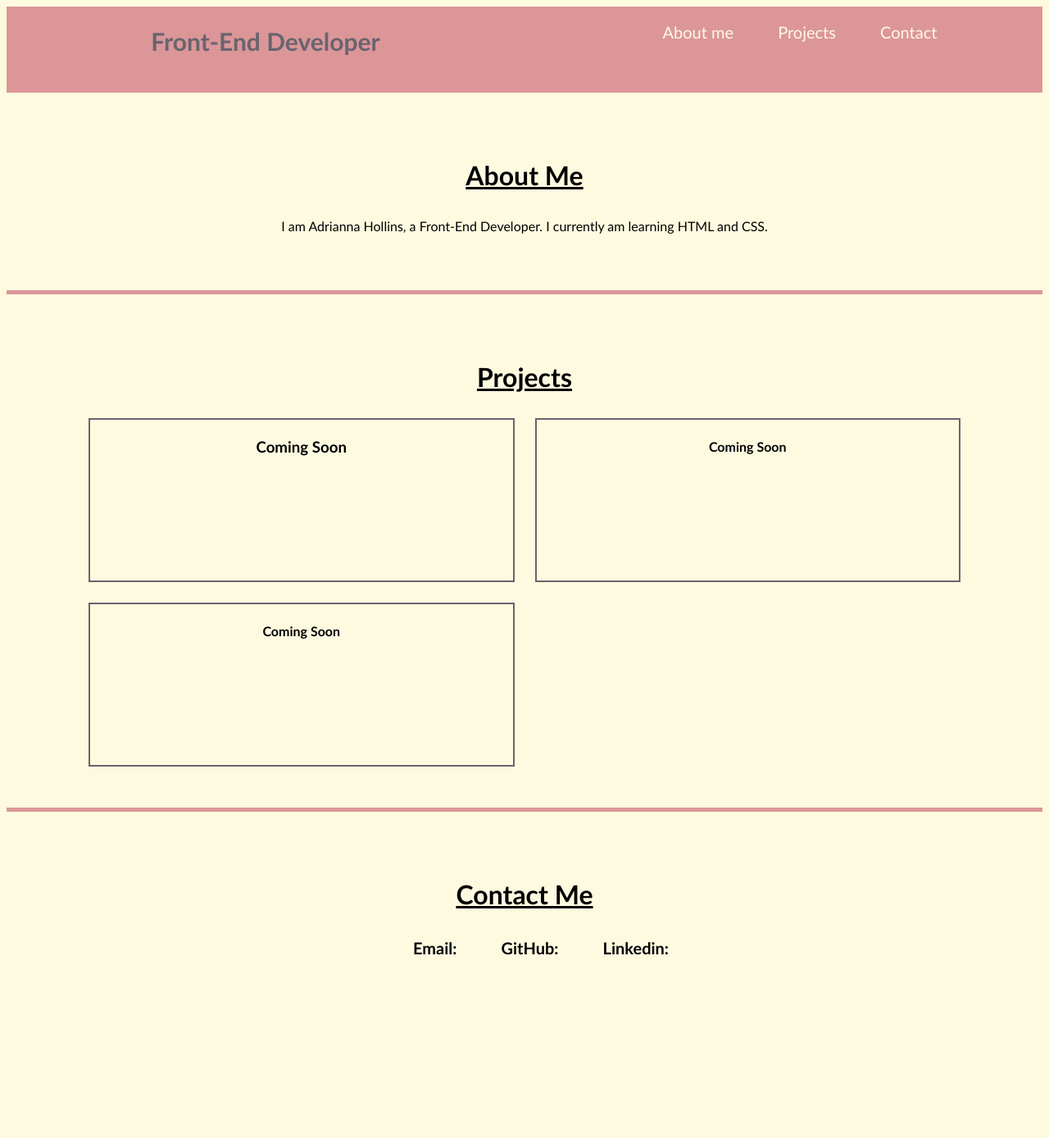
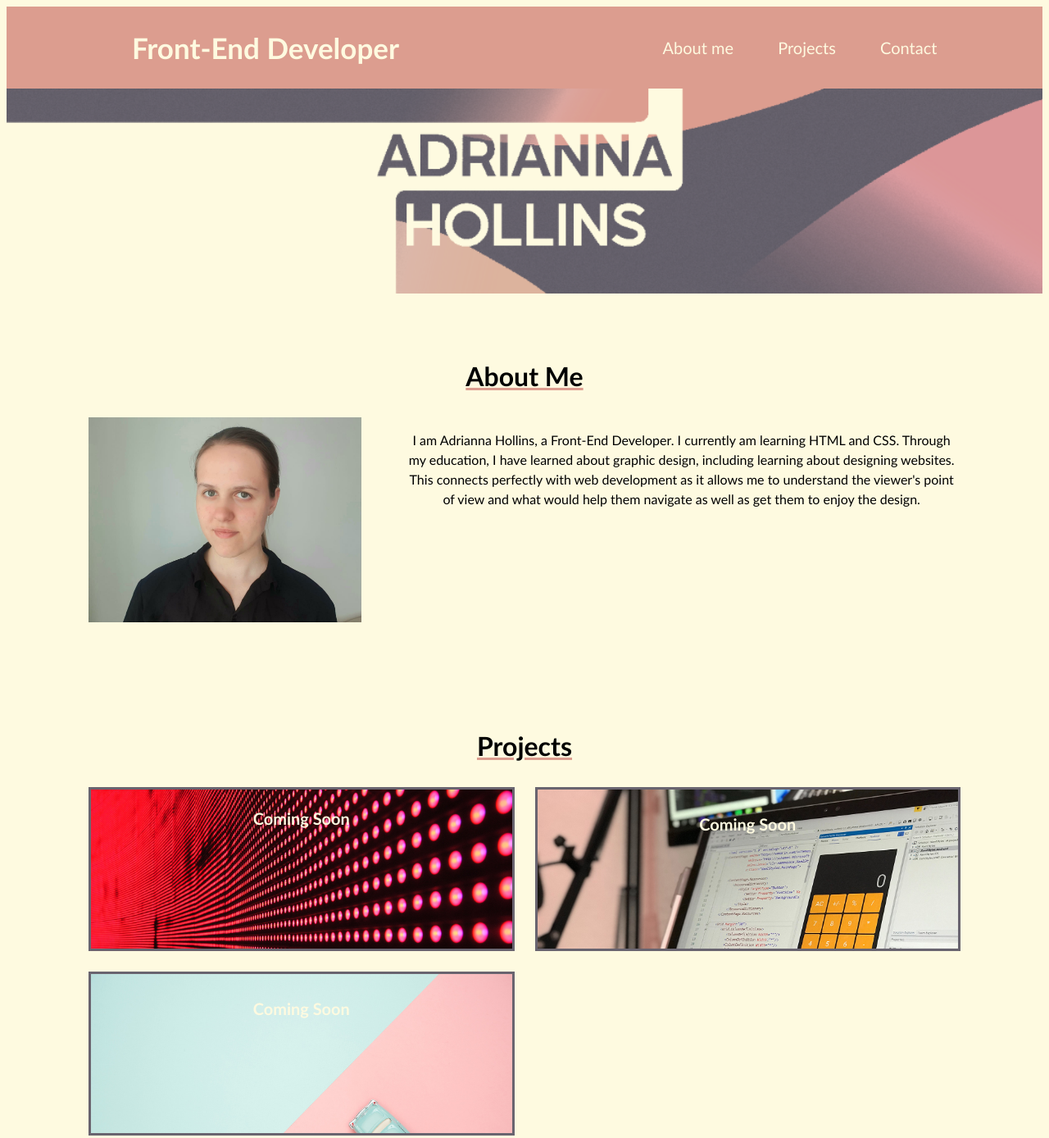
Before and after one commit to adahollins/coding-portfolio, a plain HTML site: page index.html in a window 1280 px wide. Shown: the top 1388 px of the page at 82% size. Before the commit the page ends 1245 px from the top, so only its background shows below. Drawn offline with Linux system fonts and the light colour scheme.

Commit message:
finished css design

```diff
--- a/css/style.css
+++ b/css/style.css
@@ -1,9 +1,8 @@
-/*
-#fefae0
-#69646f
-#dc9d8f
-#dc9698
-*/
+:root {
+  --cream: #fefae0;
+  --pink: #dc9d8f;
+  --purple: #69646f;
+}
 
 * {
   box-sizing: border-box;
@@ -13,9 +12,8 @@ body {
   font-family: 'Trebuchet MS', 'Lucida Sans Unicode', 'Lucida Grande', 'Lucida Sans', Arial, sans-serif;
   line-height: 1.5;
   text-align: center;
-  background-color: #fefae0;
+  background-color: var(--cream);
 }
-
 
 p {
   font-size: 16px;
@@ -23,13 +21,16 @@ p {
 
 h2 {
   font-size: 2em;
-  text-decoration: underline;
+  text-decoration: underline var(--pink);
 }
 
 .page-section {
-  border-top: #dc9698 solid 5px;
   padding-top: 50px;
   padding-bottom: 50px;
+}
+
+main {
+  margin: auto 100px;
 }
 
 /*Navigation*/
@@ -38,17 +39,23 @@ header {
   display: flex;
   flex-direction: row;
   height: 100px;
-  background-color: #dc9698;
+  background-color: var(--pink);
 }
 
 header h1 {
-  font-size: 30px;
+  font-size: 35px;
   width: 50%;
-  color: #69646f;
+  color: var(--cream);
+  display: flex;
+  align-items: center;
+  justify-content: center;
 }
 
 nav {
   width: 50%;
+  display: flex;
+  align-items: center;
+  justify-content: center;
 }
 
 nav li {
@@ -57,9 +64,13 @@ nav li {
   padding: 25px;
 }
 
-a {
-  color: #fefae0;
+header a {
+  color: var(--cream);
   text-decoration: none;
+}
+
+header a:hover {
+  color: var(--purple);
 }
 
 /*Banner*/
@@ -67,45 +78,86 @@ a {
 .hero-banner {
   background-image: url("../images/hero_banner.png");
   background-size: cover;
-  size: 300px 400px;
+  background-position: center;
+  height: 250px;
 }
 
 
 /*About Me*/
 
-#contact li {
-  display: inline;
-  font-size: 20px;
-  padding: 25px;
+#container-about {
+  display: flex;
+}
+
+#about img {
+  height: 250px;
+  justify-content: flex-start;
+}
+
+#about p {
+  justify-content: center;
+  align-items: center;
+  padding-left: 50px;
 }
 
 /*Projects*/
 
 .container-project {
-  margin: auto 100px;
   display: grid;
   grid-template-rows: 200px 200px;
-  grid-template-columns: 1fr 1fr;
+  grid-template-columns: repeat(2, 1fr);
   grid-gap: 25px;
   grid-template-areas:
-  "main-project main-project"
-  "second-project third-project";
+  "main main"
+  "second third";
+}
+
+.project-section {
+  border: var(--purple) solid 3px;
+  background-color: var(--purple);
 }
 
 #main-project {
-  border: #69646f solid 2px;
+  grid-area: "main";
+  background-image: url("../images/02-portfolio-1.jpg");
+  background-size: cover;
 }
 
 #second-project {
-  border: #69646f solid 2px;
+  grid-area: "second";
+  background-image: url("../images/02-portfolio-2.jpg");
+  background-size: cover;
 }
 
 #third-project {
-  border: #69646f solid 2px;
+  grid-area: "third";
+  background-image: url("../images/02-portfolio-3.jpg");
+  background-size: cover;
+}
+
+#projects h3,
+#projects h4 {
+  color: var(--cream);
+  font-size: 20px;
 }
 
 /*Contact Me*/
 
-#contact ul {
+#contact {
+  background-color: var(--pink);
+}
 
+#contact li {
+  display: inline;
+  font-size: 15px;
+  padding: 20px;
 }
+
+#contact a {
+  text-decoration: none;
+  color: var(--cream);
+}
+
+#contact a:hover {
+  color: var(--purple);
+}
--- a/index.html
+++ b/index.html
@@ -30,9 +30,14 @@
     <!-- about me -->
     <section class="page-section" id="about">
       <h2>About Me</h2>
+      <div id="container-about">
+        <img src="images/about_me.jpeg"</div>
         <p>
           I am Adrianna Hollins, a Front-End Developer. I currently am learning HTML and CSS.
+          Through my education, I have learned about graphic design, including learning about designing websites.
+          This connects perfectly with web development as it allows me to understand the viewer's point of view and what would help them navigate as well as get them to enjoy the design.
         </p>
+      </div>
     </section>
 
     <!-- portfolio container -->
@@ -50,17 +55,16 @@
         </div>
       </div>
     </section>
-
+  </main>
   <!-- contact -->
   <section class="page-section contact" id="contact">
     <h2>Contact Me</h2>
     <ul>
-        <li><strong>Email:</strong></li>
-        <li><strong>GitHub:</strong></li>
-        <li><strong>Linkedin:</strong></li>
+      <li><strong>Email:</strong> <a>adrianna.hollins@hotmail.com</a> </li>
+      <li><strong>GitHub:</strong> <a href="https://github.com/adahollins">adahollins</a> </li>
+      <li><strong>Linkedin:</strong> <a href="https://www.linkedin.com/in/adrianna-hollins-72b782244/">in/adriannahollins</a> </li>
     </ul>
   </section>
-  </main>
 </body>
 
 </html>
```
Also changed, not shown: images/about_me.jpeg (added). Lines whose indentation alone changed are shown as unchanged.
